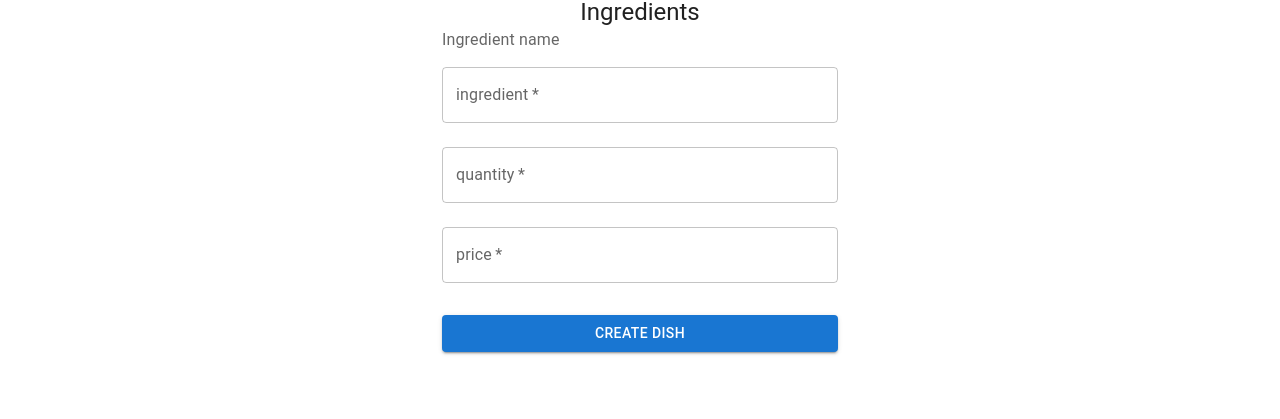
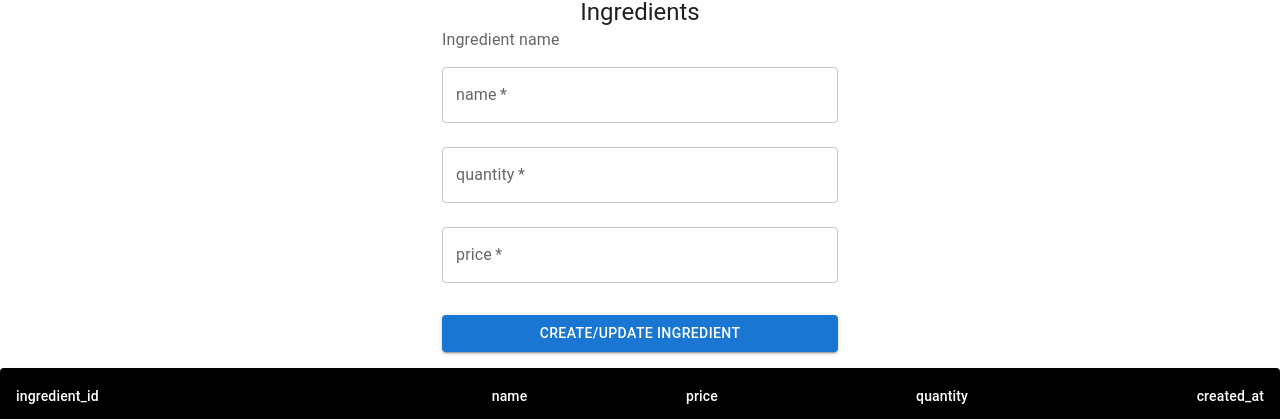
Before and after one commit to gotham237/Restaurant-frontend, a React (Vite) app: page / in a window 1280 px wide. Shown: the part 1745-2164 px from the top of the page. Before the commit the page ends 2113 px from the top, so only its background shows below. Built offline with nearby package versions, Linux system fonts and the light colour scheme; no server answers.

Commit message:
add creatingIngredients and ingredients table

```diff
--- a/src/App.jsx
+++ b/src/App.jsx
@@ -3,7 +3,8 @@ import { ReactQueryDevtools } from "@tanstack/react-query-devtools";
 import { Toaster } from "react-hot-toast";
 import CreateDishForm from "./components/CreateDishForm";
 import CreateOrderForm from "./components/CreateOrderForm";
-import Form3 from "./components/Form3";
+import CreateIngredientForm from "./components/CreateIngredientForm";
+import IngredientsTable from "./components/IngredientsTable";
 
 const queryClient = new QueryClient({
   defaultOptions: {
@@ -20,7 +21,8 @@ export default function App() {
       <ReactQueryDevtools initialIsOpen={false} />
       <CreateDishForm />
       <CreateOrderForm />
-      <Form3 />
+      <CreateIngredientForm />
+      <IngredientsTable />
       <Toaster
         position="top-center"
         gutter={12}
--- /dev/null
+++ b/src/api/useCreateIngredient.js
@@ -0,0 +1,39 @@
+import { useMutation, useQueryClient } from "@tanstack/react-query";
+import toast from "react-hot-toast";
+import axios from "axios";
+
+const createIngredientMutation = async ({
+  name,
+  quantity,
+  price,
+}) => {
+  try {
+    await axios.post("http://localhost:8080/api/v1/ingredients", {
+        name,
+        quantity,
+        price,
+      });
+  } catch (error) {
+    console.log("Error creating ingredient: ", error);
+  }
+};
+
+export function useCreateIngredient() {
+  const queryClient = useQueryClient();
+
+  const { mutate: createIngredient, isLoading: isCreating } = useMutation({
+    mutationFn: ({ name, quantity, price }) => {
+      createIngredientMutation({ name, quantity, price });
+    },
+    onSuccess: () => {
+      toast.success("New Ingredient successfully created");
+
+      queryClient.invalidateQueries({
+        queryKey: ["ingredients"],
+      });
+    },
+    onError: (err) => toast.error(err.message),
+  });
+
+  return { isCreating, createIngredient };
+}
--- a/src/components/Form3.jsx
+++ b/src/components/CreateIngredientForm.jsx
@@ -6,18 +6,35 @@ import Typography from "@mui/material/Typography";
 import Container from "@mui/material/Container";
 import { createTheme, ThemeProvider } from "@mui/material/styles";
 import InputLabel from "@mui/material/InputLabel";
+import { useCreateIngredient } from "../api/useCreateIngredient";
+import { useIngredients } from "../api/useIngredients";
+import { useForm } from "react-hook-form";
 
 // TODO remove, this demo shouldn't need to reset the theme.
 const defaultTheme = createTheme();
 
-export default function Form1() {
-  const handleSubmit = (event) => {
-    event.preventDefault();
-    const data = new FormData(event.currentTarget);
-    console.log({
-      email: data.get("email"),
-      password: data.get("password"),
-    });
+export default function CreateIngredientForm() {
+  const { isLoading, error } = useIngredients();
+  const { isCreating, createIngredient } = useCreateIngredient();
+  const { register, handleSubmit, reset } = useForm();
+
+  if (isLoading) return "Loading...";
+  if (error) {
+    console.log(error);
+    return;
+  }
+
+  const onSubmit = ({ name, quantity, price }) => {
+    createIngredient(
+      {
+        name,
+        quantity,
+        price: parseInt(price),
+      },
+      {
+        onSettled: () => reset(),
+      }
+    );
   };
 
   return (
@@ -36,14 +53,16 @@ export default function Form1() {
           <Typography component="h1" variant="h5">
             Ingredients
           </Typography>
-          <Box component="form" onSubmit={handleSubmit} noValidate>
+          <Box component="form" onSubmit={handleSubmit(onSubmit)} noValidate>
             <InputLabel sx={{ textAlign: "left" }}>Ingredient name</InputLabel>
             <TextField
               margin="normal"
               required
               fullWidth
-              name="ingredient"
-              label="ingredient"
+              name="name"
+              label="name"
+              disabled={isCreating}
+              {...register("name", { required: "This field is required." })}
             />
             <TextField
               margin="normal"
@@ -51,6 +70,8 @@ export default function Form1() {
               fullWidth
               name="quantity"
               label="quantity"
+              disabled={isCreating}
+              {...register("quantity", { required: "This field is required." })}
             />
             <TextField
               margin="normal"
@@ -58,6 +79,8 @@ export default function Form1() {
               fullWidth
               name="price"
               label="price"
+              disabled={isCreating}
+              {...register("price", { required: "This field is required." })}
             />
             <Button
               type="submit"
@@ -65,7 +88,7 @@ export default function Form1() {
               variant="contained"
               sx={{ mt: 3, mb: 2 }}
             >
-              Create Dish
+              Create/Update Ingredient
             </Button>
           </Box>
         </Box>
--- /dev/null
+++ b/src/components/IngredientsTable.jsx
@@ -0,0 +1,65 @@
+import * as React from "react";
+import { styled } from "@mui/material/styles";
+import Table from "@mui/material/Table";
+import TableBody from "@mui/material/TableBody";
+import TableCell, { tableCellClasses } from "@mui/material/TableCell";
+import TableContainer from "@mui/material/TableContainer";
+import TableHead from "@mui/material/TableHead";
+import TableRow from "@mui/material/TableRow";
+import Paper from "@mui/material/Paper";
+import { useIngredients } from "../api/useIngredients";
+
+const StyledTableCell = styled(TableCell)(({ theme }) => ({
+  [`&.${tableCellClasses.head}`]: {
+    backgroundColor: theme.palette.common.black,
+    color: theme.palette.common.white,
+  },
+  [`&.${tableCellClasses.body}`]: {
+    fontSize: 14,
+  },
+}));
+
+const StyledTableRow = styled(TableRow)(({ theme }) => ({
+  "&:nth-of-type(odd)": {
+    backgroundColor: theme.palette.action.hover,
+  },
+  // hide last border
+  "&:last-child td, &:last-child th": {
+    border: 0,
+  },
+}));
+
+export default function IngredientsTable() {
+  const { isLoading, ingredients } = useIngredients();
+
+  if (isLoading) return "Loading...";
+
+  return (
+    <TableContainer component={Paper}>
+      <Table sx={{ minWidth: 700 }} aria-label="customized table">
+        <TableHead>
+          <TableRow>
+            <StyledTableCell>ingredient_id</StyledTableCell>
+            <StyledTableCell align="right">name</StyledTableCell>
+            <StyledTableCell align="right">price</StyledTableCell>
+            <StyledTableCell align="right">quantity</StyledTableCell>
+            <StyledTableCell align="right">created_at</StyledTableCell>
+          </TableRow>
+        </TableHead>
+        <TableBody>
+          {ingredients.map((row) => (
+            <StyledTableRow key={row.name}>
+              <StyledTableCell component="th" scope="row">
+                {row.id}
+              </StyledTableCell>
+              <StyledTableCell align="right">{row.name}</StyledTableCell>
+              <StyledTableCell align="right">{row.price}</StyledTableCell>
+              <StyledTableCell align="right">{row.quantity}</StyledTableCell>
+              <StyledTableCell align="right">{row.created_at}</StyledTableCell>
+            </StyledTableRow>
+          ))}
+        </TableBody>
+      </Table>
+    </TableContainer>
+  );
+}
```
